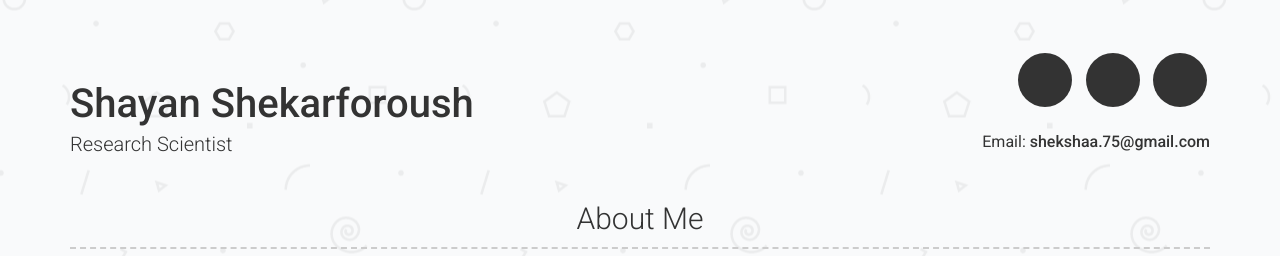
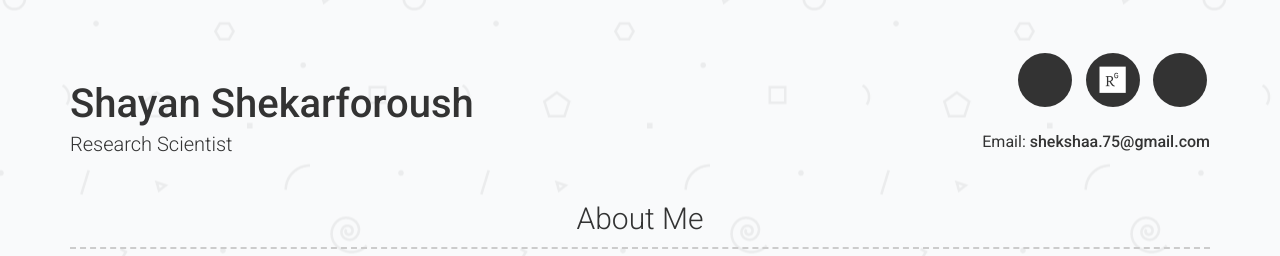
Before and after one commit to shekshaa/shekshaa.github.io, a Jekyll site: the page built from index.md, in a window 1280 px wide. Shown: the top 256 px of the page. Built offline with Jekyll 4.4.1, drawn with Linux system fonts in a browser that asks for light colours.

Commit message:
Update header.html

```diff
--- a/_includes/header.html
+++ b/_includes/header.html
@@ -37,7 +37,7 @@
         {%- if site.researchgate_username -%}
           <li>
             <a target="_blank" href="https://www.researchgate.net/profile/{{ site.researchgate_username| cgi_escape | escape }}" class="button button--sacnite button--round-l">
-              <i class="fa fa-researchgate" title="Researchgate link"></i>
+              <i class="fab fa-researchgate" title="Researchgate link"></i>
             </a>
           </li>
         {%- endif -%}
```
